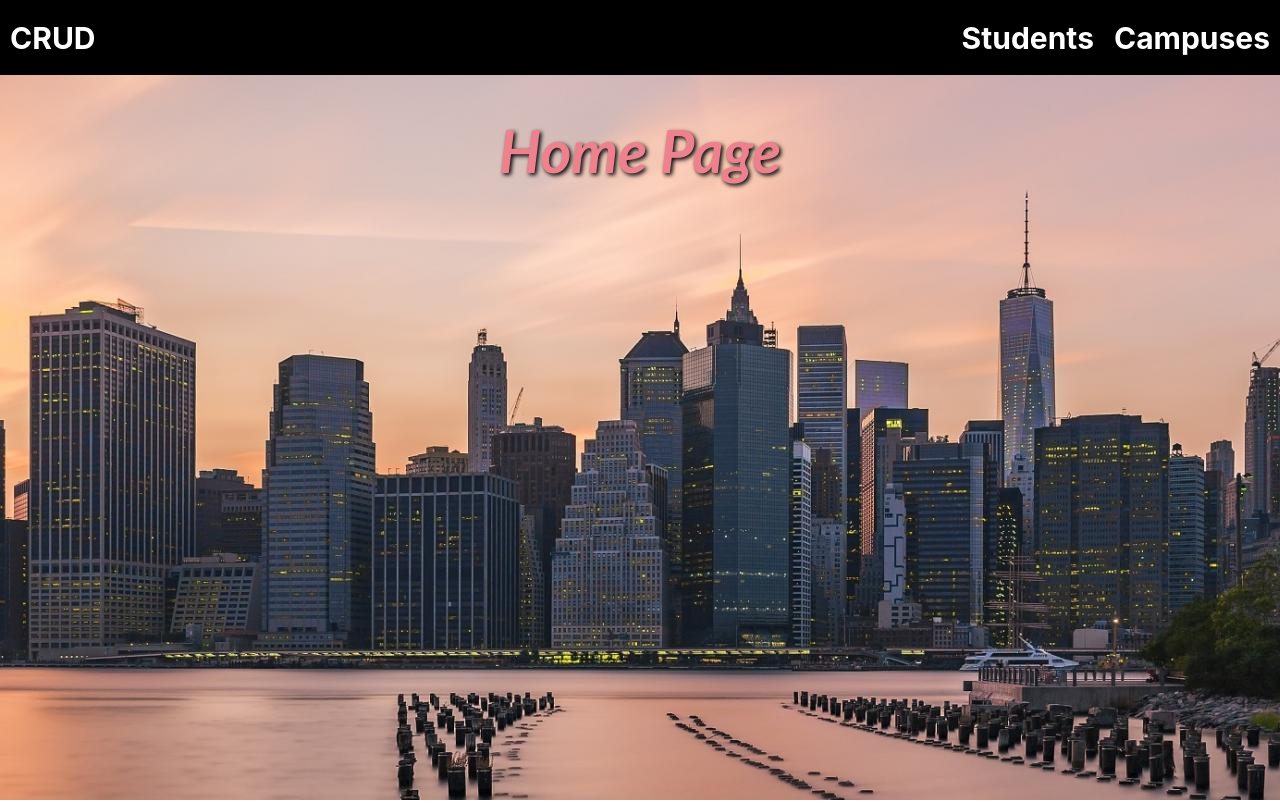
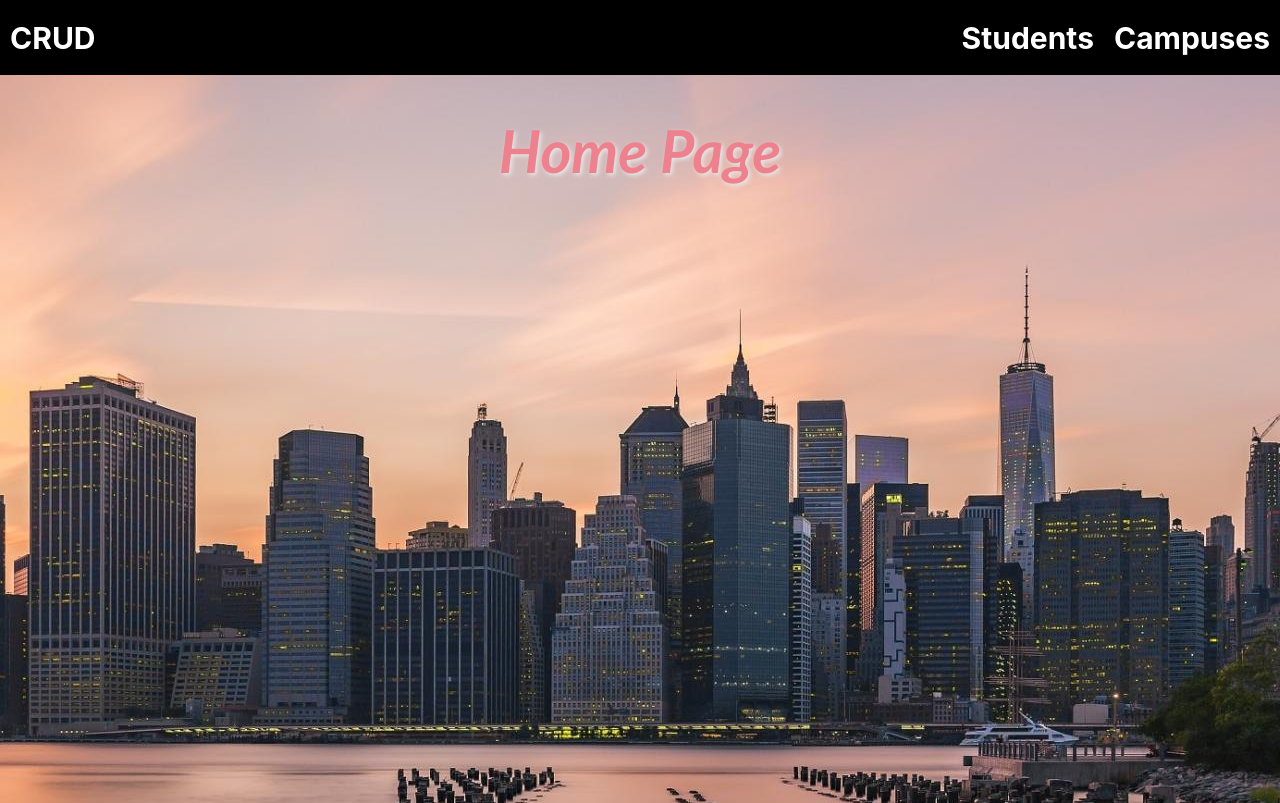
Before and after one commit to waterpolymer/Fullstack-CRUD-App, a React (Create React App) app: page / in a window 1280 px wide. Built offline with nearby package versions, Linux system fonts and the light colour scheme.

Commit message:
make background image only apply to home page

```diff
--- a/src/App.css
+++ b/src/App.css
@@ -1,11 +1,7 @@
 .App {
 	text-align: center;
-  background-image: url("./static/home_background.jpg");
+	background-color: #A9A9A9;
 	min-height: 100vh;
-  display: flex;
-  flex-direction: column;
-  align-items: center;
-  color: white;
 }
 
 h1 {
@@ -13,5 +9,5 @@ h1 {
 	font-family: Trebuchet MS;
 	font-style: oblique;
 	color: #ee818e;
-  text-shadow: 2px 2px 4px black;
+	text-shadow: 2px 2px 4px #e8e8e8;
 }
--- a/src/components/Home.css
+++ b/src/components/Home.css
@@ -0,0 +1,10 @@
+.main-container {
+	text-align: center;
+	background-image: url("../static/home_background.jpg");
+	height: 91vh;
+}
+
+h1 {
+	margin-top: 0;
+	padding-top: 39.664px
+}
--- a/src/components/Home.js
+++ b/src/components/Home.js
@@ -2,11 +2,11 @@ import React from "react";
 import "./Home.css";
 
 const Home = () => {
-  return (
-    <div>
-      <h1>Home Page</h1>
-    </div>
-  );
+	return (
+		<div className="main-container">
+			<h1>Home Page</h1>
+		</div>
+	);
 };
 
 export default Home;
--- a/src/components/campuses/campus.css
+++ b/src/components/campuses/campus.css
@@ -19,7 +19,7 @@
 	display: flex;
 	flex-direction: column;
 	margin: 10px;
-	background-color: grey;
+	background-color: white;
 }
 
 .campus-picture-container {
--- a/src/components/students/student.css
+++ b/src/components/students/student.css
@@ -19,7 +19,7 @@
 	display: flex;
 	flex-direction: column;
 	margin: 10px;
-	background-color: grey;
+	background-color: white;
 }
 
 .profile-picture-container {
```
Lines whose indentation alone changed are shown as unchanged.
